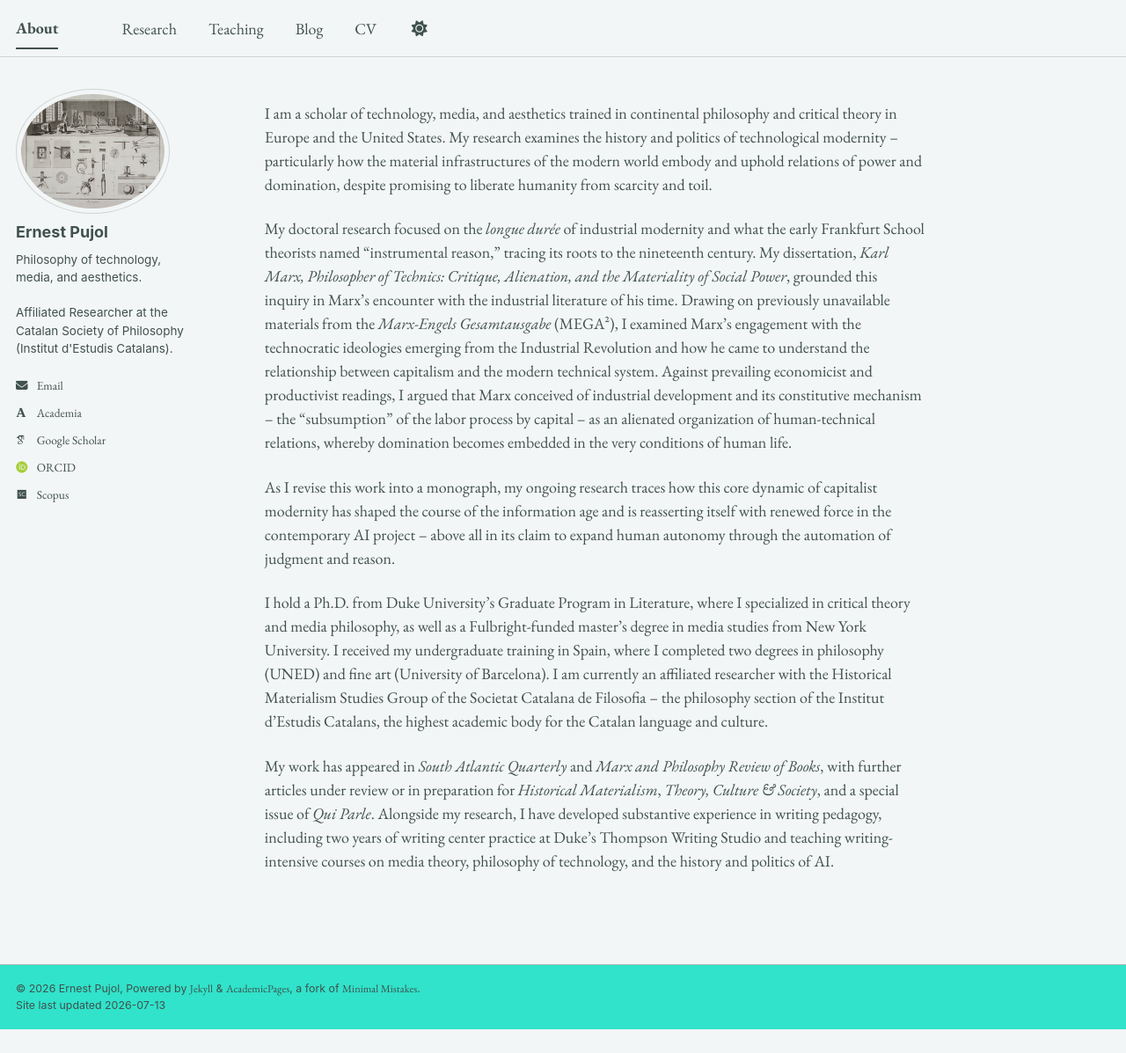
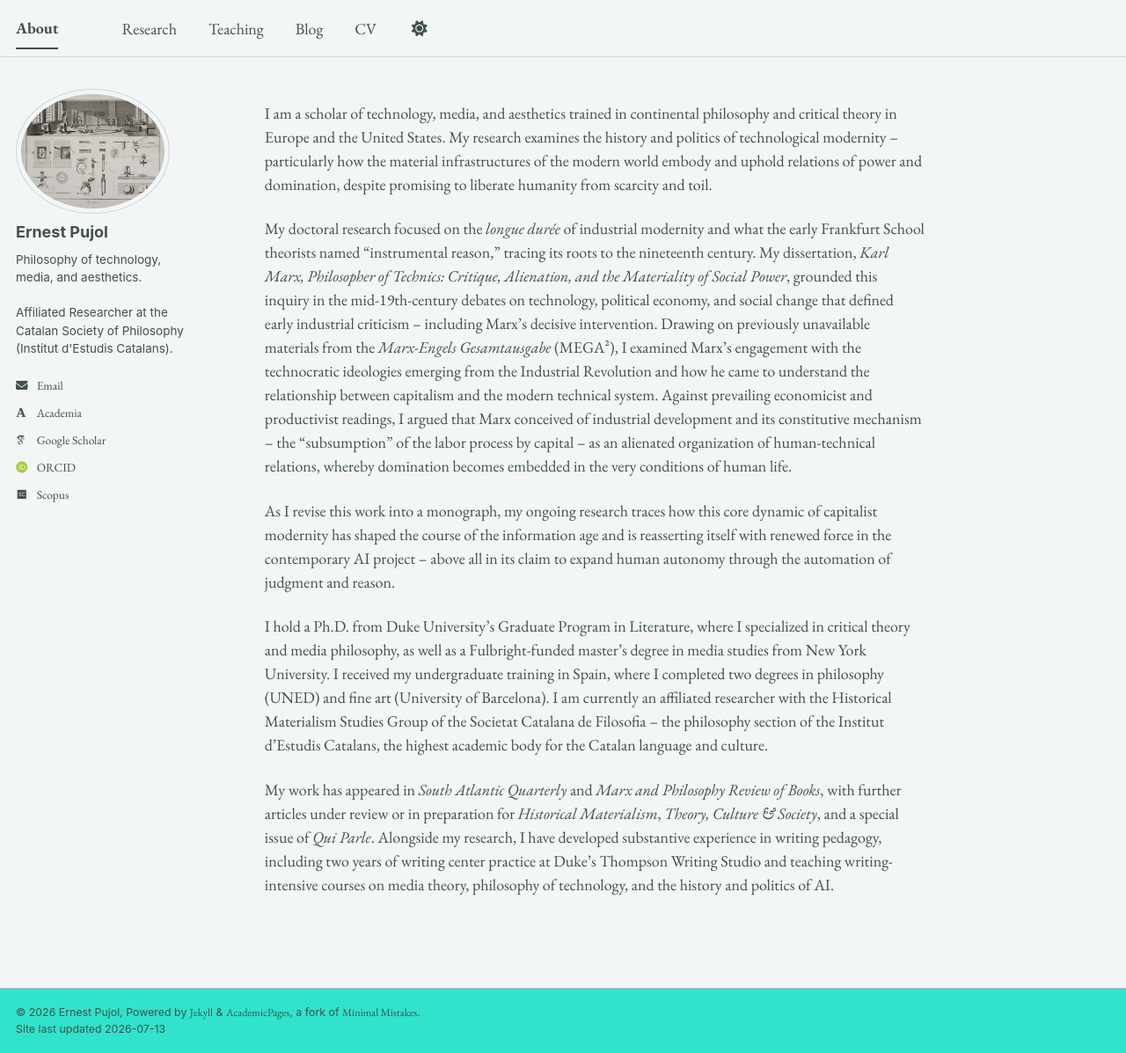
Before and after one commit to epujol90/epujol90.github.io, a Jekyll site: the page built from _pages/about.md, in a window 1280 px wide and 1197 px high. Shown: the whole window at 88% size. Built offline with Jekyll 4.4.1, drawn with Linux system fonts in a browser that asks for light colours; some web fonts are replaced; a script bundle is joined from its source files by our own code; library files that are not in the unit come from our copies.

Commit message:
Update about.md

```diff
--- a/_pages/about.md
+++ b/_pages/about.md
@@ -8,7 +8,7 @@ redirect_from:
 ---
 I am a scholar of technology, media, and aesthetics trained in continental philosophy and critical theory in Europe and the United States. My research examines the history and politics of technological modernity -- particularly how the material infrastructures of the modern world embody and uphold relations of power and domination, despite promising to liberate humanity from scarcity and toil.
 
-My doctoral research focused on the _longue durée_ of industrial modernity and what the early Frankfurt School theorists named “instrumental reason,” tracing its roots to the nineteenth century. My dissertation, _Karl Marx, Philosopher of Technics: Critique, Alienation, and the Materiality of Social Power_, grounded this inquiry in Marx’s encounter with the industrial literature of his time. Drawing on previously unavailable materials from the _Marx-Engels Gesamtausgabe_ (MEGA²), I examined Marx's engagement with the technocratic ideologies emerging from the Industrial Revolution and how he came to understand the relationship between capitalism and the modern technical system. Against prevailing economicist and productivist readings, I argued that Marx conceived of industrial development and its constitutive mechanism -- the “subsumption” of the labor process by capital -- as an alienated organization of human-technical relations, whereby domination becomes embedded in the very conditions of human life.
+My doctoral research focused on the _longue durée_ of industrial modernity and what the early Frankfurt School theorists named “instrumental reason,” tracing its roots to the nineteenth century. My dissertation, _Karl Marx, Philosopher of Technics: Critique, Alienation, and the Materiality of Social Power_, grounded this inquiry in the mid-19th-century debates on technology, political economy, and social change that defined early industrial criticism -- including Marx's decisive intervention. Drawing on previously unavailable materials from the _Marx-Engels Gesamtausgabe_ (MEGA²), I examined Marx's engagement with the technocratic ideologies emerging from the Industrial Revolution and how he came to understand the relationship between capitalism and the modern technical system. Against prevailing economicist and productivist readings, I argued that Marx conceived of industrial development and its constitutive mechanism -- the “subsumption” of the labor process by capital -- as an alienated organization of human-technical relations, whereby domination becomes embedded in the very conditions of human life.
 
 As I revise this work into a monograph, my ongoing research traces how this core dynamic of capitalist modernity has shaped the course of the information age and is reasserting itself with renewed force in the contemporary AI project -- above all in its claim to expand human autonomy through the automation of judgment and reason.
 
```
